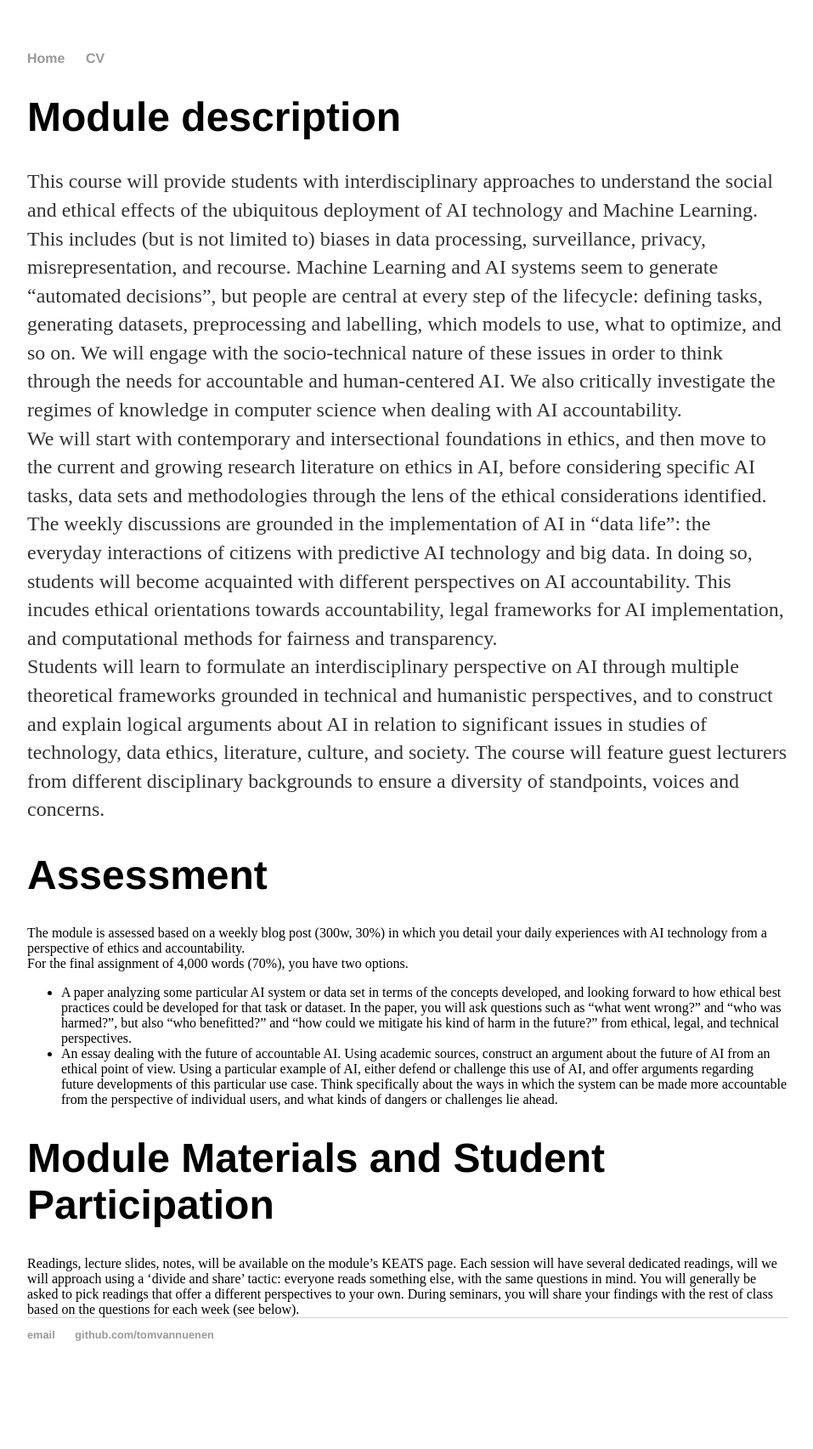
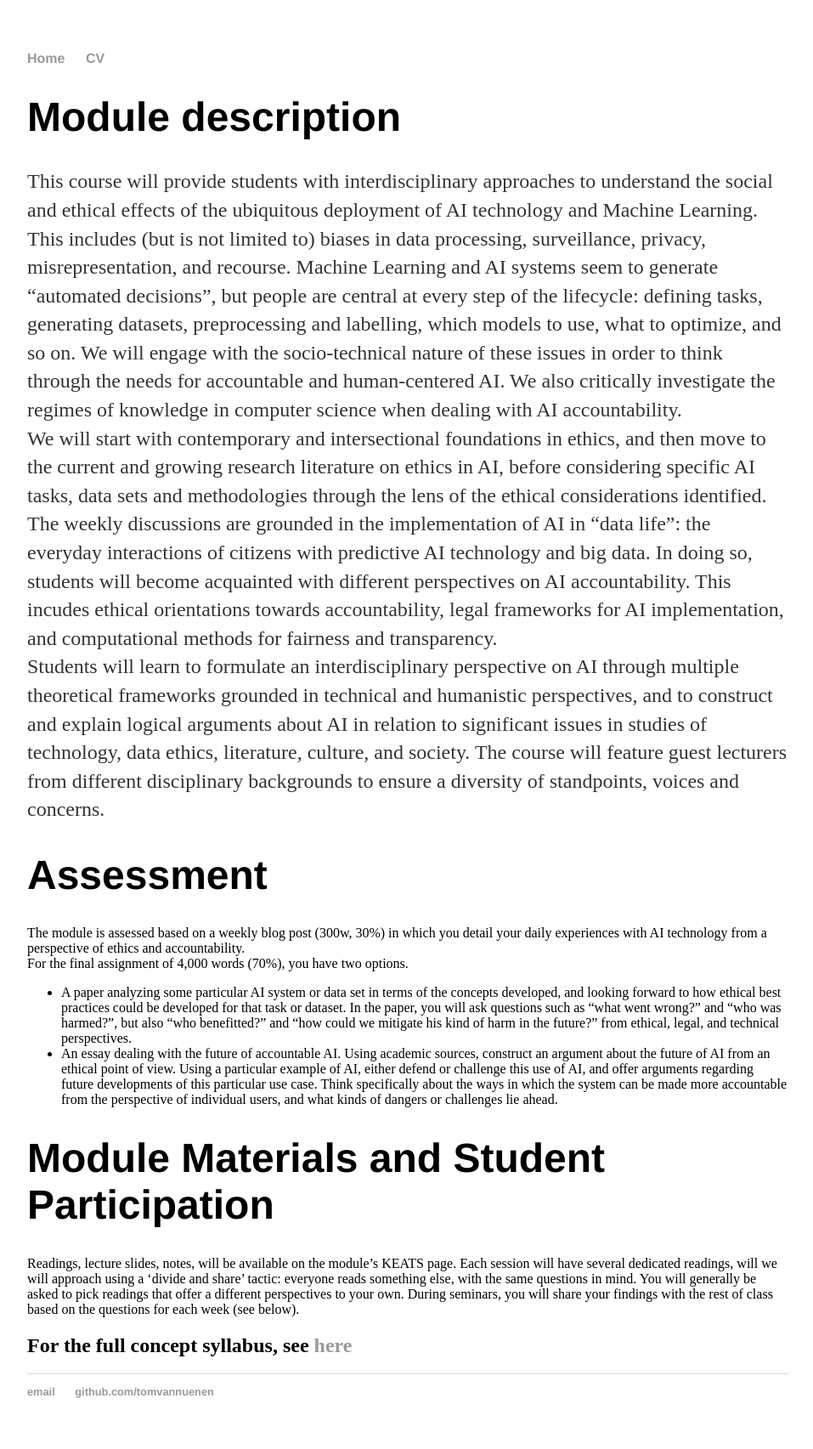
Before and after one commit to accountable-AI/accountable-ai.github.io, a Jekyll site: the page built from index.html, in a window 1280 px wide. Shown: the whole page at 85% size, without its empty margins (160-1117 px from the left). Built offline with Jekyll 4.4.1, drawn with Linux system fonts in a browser that asks for light colours; before the commit the page ends 1638 px from its top, so only the background shows below that.

Commit message:
Update index.html

```diff
--- a/index.html
+++ b/index.html
@@ -30,3 +30,6 @@ title: Accountable AI
 <h1>Module Materials and Student Participation</h1>
 Readings, lecture slides, notes, will be available on the module’s KEATS page. Each session will have several dedicated readings, will we will approach using a ‘divide and share’ tactic: everyone reads something else, with the same questions in mind. You will generally be asked to pick readings that offer a different perspectives to your own. During seminars, you will share your findings with the rest of class based on the questions for each week (see below).
 </div>
+
+
+<h2>For the full concept syllabus, see <a href="https://github.com/accountable-AI/accountable-ai.github.io/blob/main/accountable_ai_syllabus.pdf">here</a></h2>
```
